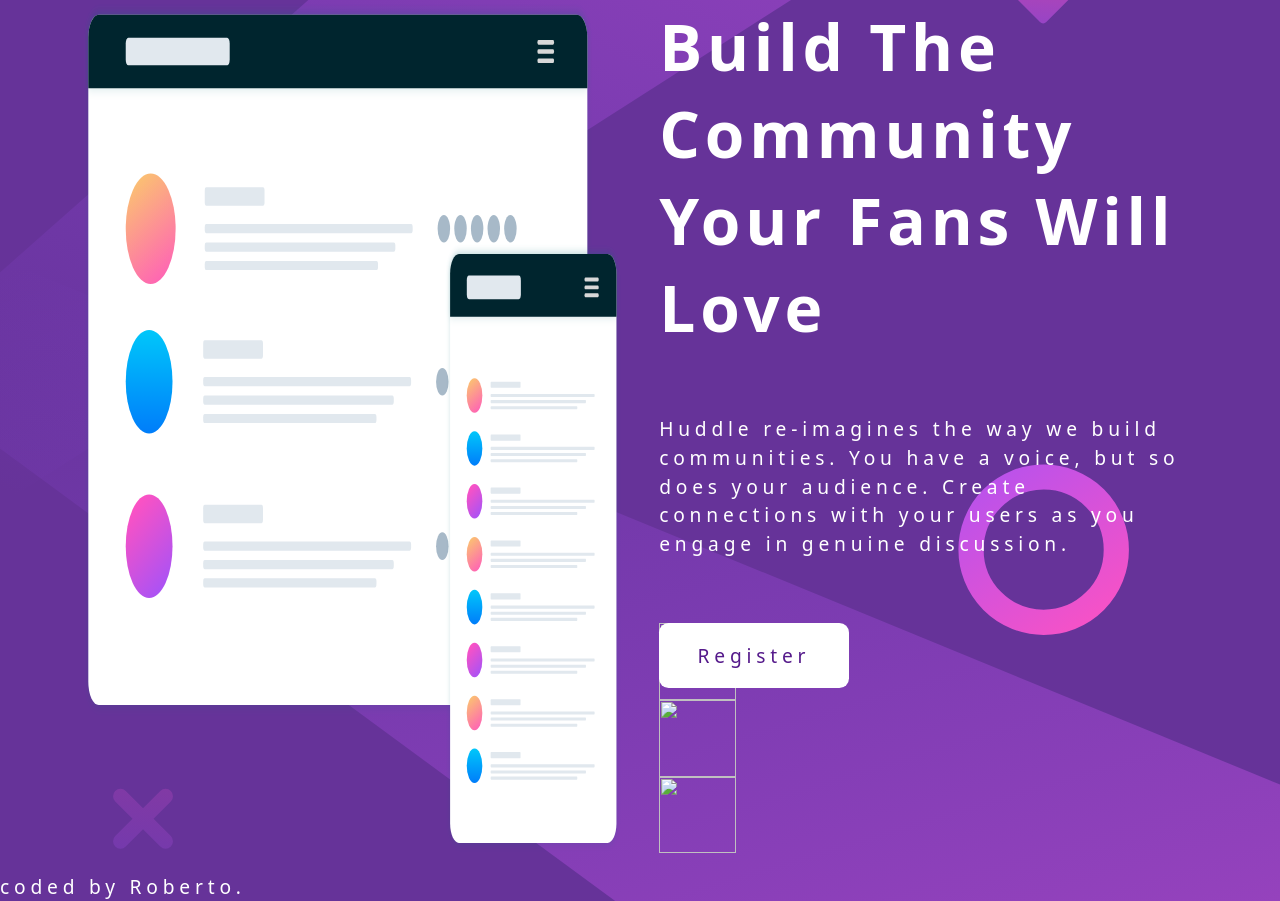
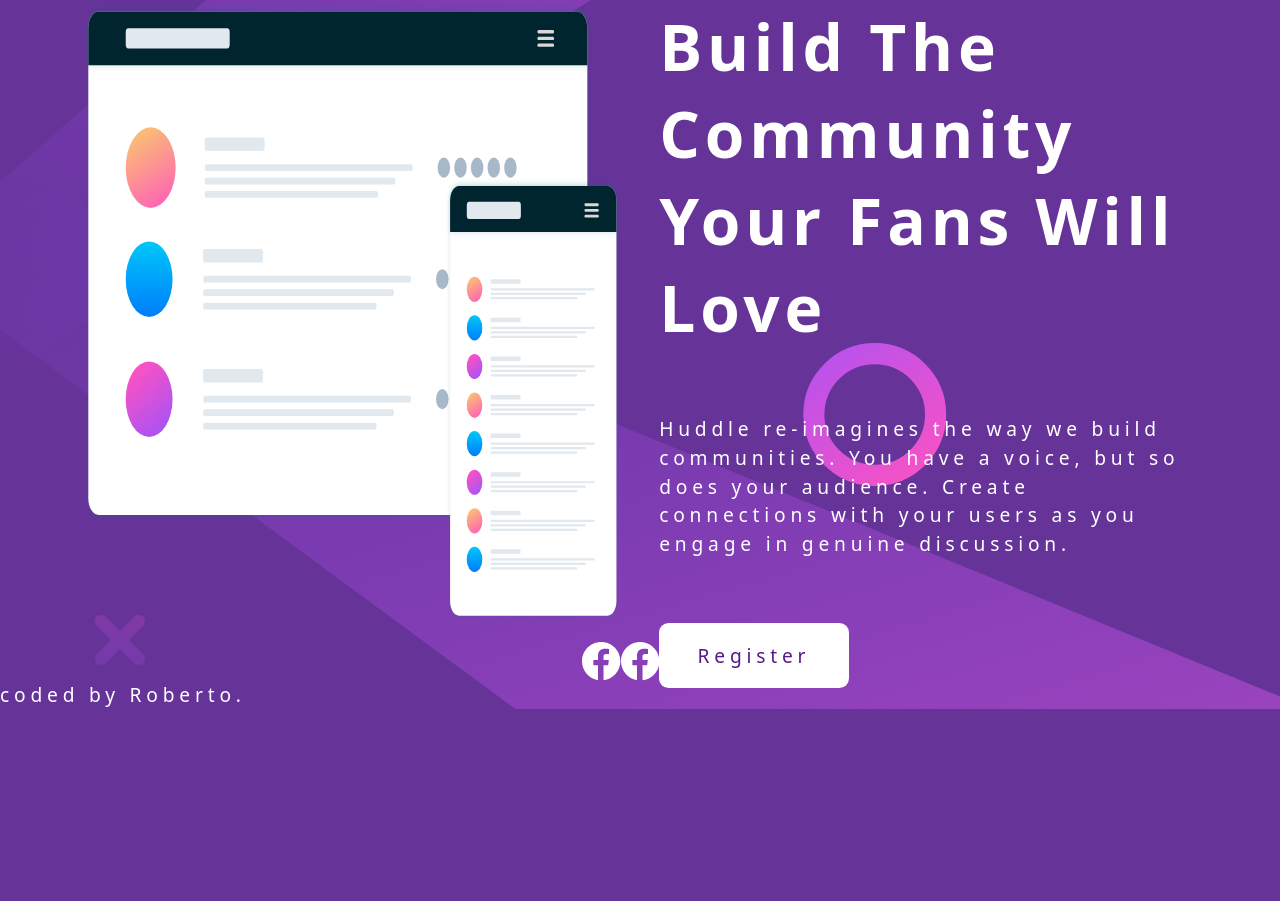
Before and after one commit to roberto3003/huddle-landing-page-with-single-introductory-section, a plain HTML site: page index.html in a window 1280 px wide. Shown: the part 285-1186 px from the top of the page. After the commit the page ends 994 px from the top, so only its background shows below. Drawn offline with Linux system fonts and the light colour scheme.

Commit message:
added social icons

```diff
--- a/index.html
+++ b/index.html
@@ -23,14 +23,14 @@
 			<h1 class="mbe">Build The Community Your Fans Will Love</h1>
 			<p class="mbe">Huddle re-imagines the way we build communities. You have a voice, but so does your audience. Create connections with your users as you engage in genuine discussion. </p>
 			<a class="link" href="">Register</a>
+	  </div>
 	  <div class="social">
-            <img src="./images/whatsapp.svg" alt="">
-            <img src="./images/whatsapp.svg" alt="">
-            <img src="./images/whatsapp.svg" alt="">
+<svg version="1.1" xmlns="http://www.w3.org/2000/svg" x="0" y="0" viewBox="0 0 167.657 167.657" xml:space="preserve"><path d="M83.829.349C37.532.349 0 37.881 0 84.178c0 41.523 30.222 75.911 69.848 82.57v-65.081H49.626v-23.42h20.222V60.978c0-20.037 12.238-30.956 30.115-30.956 8.562 0 15.92.638 18.056.919v20.944l-12.399.006c-9.72 0-11.594 4.618-11.594 11.397v14.947h23.193l-3.025 23.42H94.026v65.653c41.476-5.048 73.631-40.312 73.631-83.154 0-46.273-37.532-83.805-83.828-83.805z" fill="currentcolor"/></svg>
+<svg version="1.1" xmlns="http://www.w3.org/2000/svg" x="0" y="0" viewBox="0 0 167.657 167.657" xml:space="preserve"><path d="M83.829.349C37.532.349 0 37.881 0 84.178c0 41.523 30.222 75.911 69.848 82.57v-65.081H49.626v-23.42h20.222V60.978c0-20.037 12.238-30.956 30.115-30.956 8.562 0 15.92.638 18.056.919v20.944l-12.399.006c-9.72 0-11.594 4.618-11.594 11.397v14.947h23.193l-3.025 23.42H94.026v65.653c41.476-5.048 73.631-40.312 73.631-83.154 0-46.273-37.532-83.805-83.828-83.805z" fill="currentcolor"/></svg>
+<svg version="1.1" xmlns="http://www.w3.org/2000/svg" x="0" y="0" viewBox="0 0 167.657 167.657" xml:space="preserve"><path d="M83.829.349C37.532.349 0 37.881 0 84.178c0 41.523 30.222 75.911 69.848 82.57v-65.081H49.626v-23.42h20.222V60.978c0-20.037 12.238-30.956 30.115-30.956 8.562 0 15.92.638 18.056.919v20.944l-12.399.006c-9.72 0-11.594 4.618-11.594 11.397v14.947h23.193l-3.025 23.42H94.026v65.653c41.476-5.048 73.631-40.312 73.631-83.154 0-46.273-37.532-83.805-83.828-83.805z" fill="currentcolor"/></svg>
 	  </div>
 		  </article>
 		</main>
-    </div>
 	</div>
   </body>
   <footer>
--- a/style.css
+++ b/style.css
@@ -103,6 +103,7 @@
 
 .container {
   display: grid;
+  grid-template-rows: repeat(3, auto);
   width: clamp(320px, 90vw, 80em);
 }
 
@@ -117,6 +118,8 @@
 }
 
 .logo img {
+grid-row-start: 1;
+grid-row-end:1;
 width: 12em;
 height: 12em;
 }
@@ -126,9 +129,16 @@ main img {
   height: 100%;
 }
 
-.social img {
-  width: 4em;
-  height: 4em;
+.social {
+  grid-row-start: 3;
+  grid-row-end: 4;
+display: flex;
+color: white;
+}
+
+.social svg {
+  width: 2em;
+  height: 2em;
   color: var(--text-light);
 }
 
@@ -171,6 +181,8 @@ main img {
 }
 
   .responsive {
+  grid-row-start: 2;
+  grid-row-end: 3;
   display: grid;
   max-width: 100%;
   grid-template-columns: repeat(
```
Also changed, not shown: images/facebook.svg (added). Lines whose indentation alone changed are shown as unchanged.
